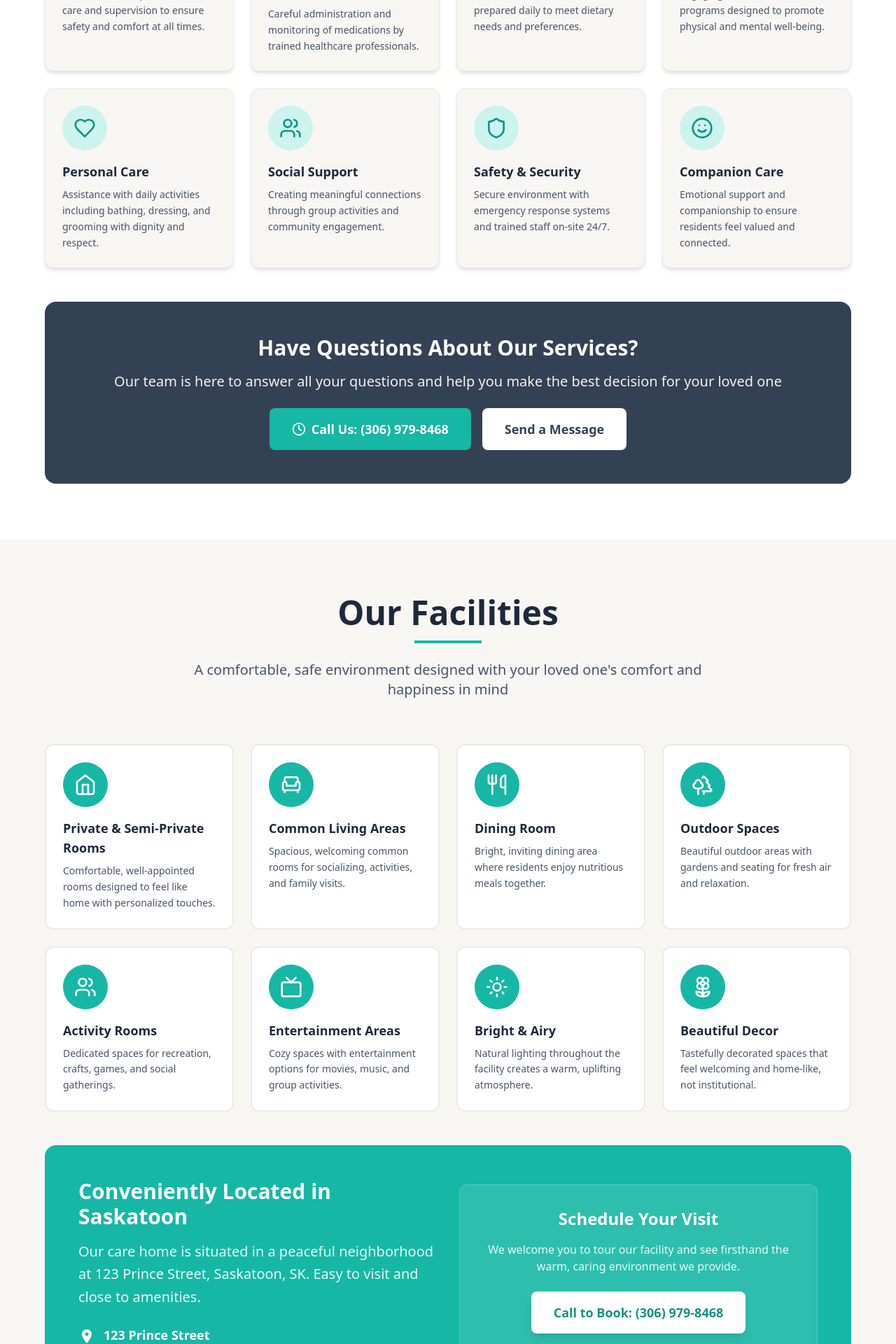
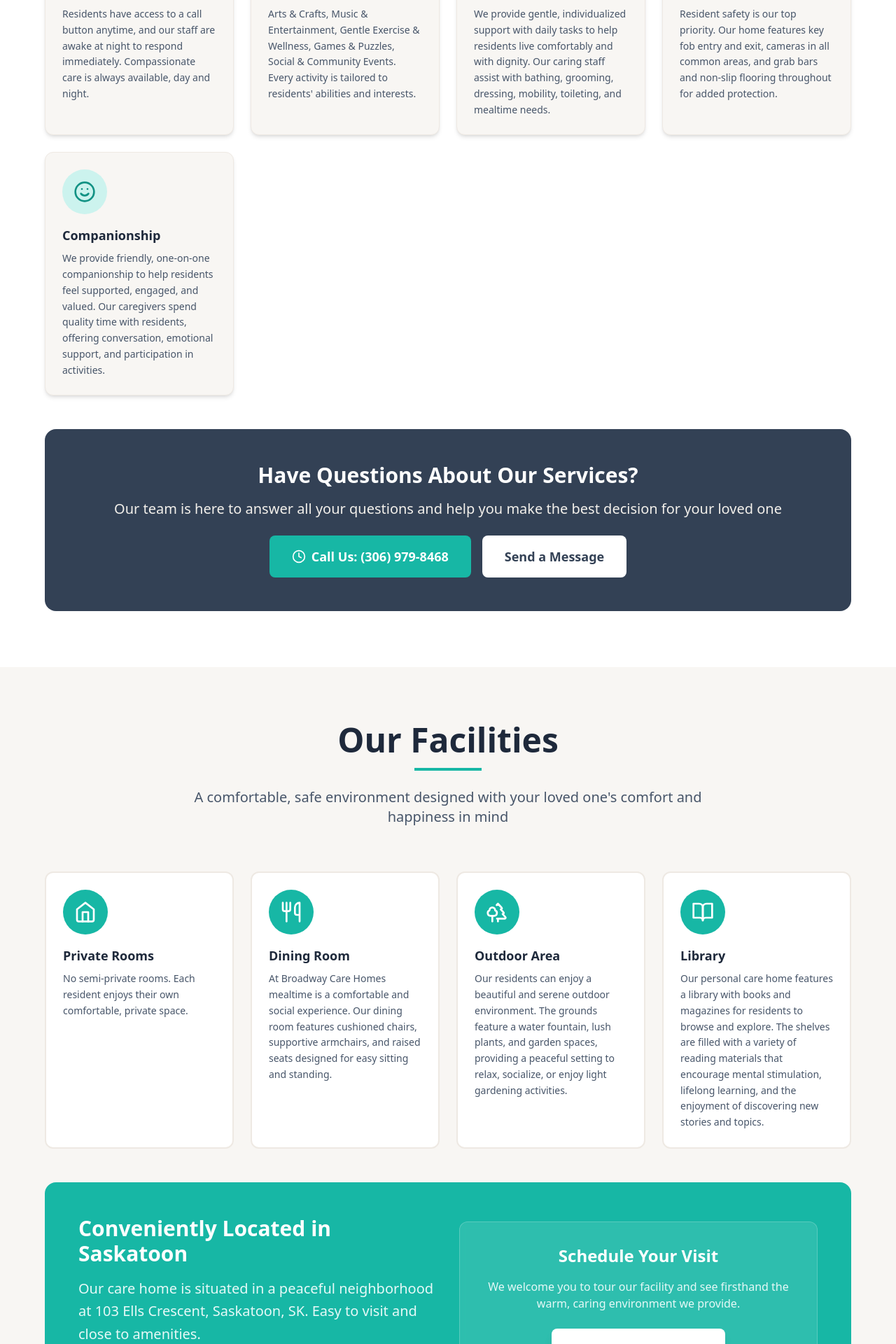
Before and after one commit to ht3886/care-home-website-test, a React (Vite) app: page / in a window 1280 px wide. Shown: the part 2660-4580 px from the top of the page at 70% size. Built offline with nearby package versions, Linux system fonts and the light colour scheme.

Commit message:
Updated Facilities.tsx

```diff
--- a/src/components/Facilities.tsx
+++ b/src/components/Facilities.tsx
@@ -1,47 +1,27 @@
 import React from 'react';
-import { Home, Armchair, Trees, Users, Utensils, Tv, Flower2, Sun } from 'lucide-react';
+import { Home, Utensils, Trees, BookOpen } from 'lucide-react';
 
 const Facilities = () => {
   const facilities = [
     {
       icon: Home,
-      title: 'Private & Semi-Private Rooms',
-      description: 'Comfortable, well-appointed rooms designed to feel like home with personalized touches.'
-    },
-    {
-      icon: Armchair,
-      title: 'Common Living Areas',
-      description: 'Spacious, welcoming common rooms for socializing, activities, and family visits.'
+      title: 'Private Rooms',
+      description: 'No semi-private rooms. Each resident enjoys their own comfortable, private space.'
     },
     {
       icon: Utensils,
       title: 'Dining Room',
-      description: 'Bright, inviting dining area where residents enjoy nutritious meals together.'
+      description: 'At Broadway Care Homes mealtime is a comfortable and social experience. Our dining room features cushioned chairs, supportive armchairs, and raised seats designed for easy sitting and standing.'
     },
     {
       icon: Trees,
-      title: 'Outdoor Spaces',
-      description: 'Beautiful outdoor areas with gardens and seating for fresh air and relaxation.'
+      title: 'Outdoor Area',
+      description: 'Our residents can enjoy a beautiful and serene outdoor environment. The grounds feature a water fountain, lush plants, and garden spaces, providing a peaceful setting to relax, socialize, or enjoy light gardening activities.'
     },
     {
-      icon: Users,
-      title: 'Activity Rooms',
-      description: 'Dedicated spaces for recreation, crafts, games, and social gatherings.'
-    },
-    {
-      icon: Tv,
-      title: 'Entertainment Areas',
-      description: 'Cozy spaces with entertainment options for movies, music, and group activities.'
-    },
-    {
-      icon: Sun,
-      title: 'Bright & Airy',
-      description: 'Natural lighting throughout the facility creates a warm, uplifting atmosphere.'
-    },
-    {
-      icon: Flower2,
-      title: 'Beautiful Decor',
-      description: 'Tastefully decorated spaces that feel welcoming and home-like, not institutional.'
+      icon: BookOpen,
+      title: 'Library',
+      description: 'Our personal care home features a library with books and magazines for residents to browse and explore. The shelves are filled with a variety of reading materials that encourage mental stimulation, lifelong learning, and the enjoyment of discovering new stories and topics.'
     }
   ];
 
@@ -87,7 +67,7 @@ const Facilities = () => {
               <div>
                 <h3 className="text-3xl font-bold mb-4">Conveniently Located in Saskatoon</h3>
                 <p className="text-xl text-teal-50 mb-6 leading-relaxed">
-                  Our care home is situated in a peaceful neighborhood at 123 Prince Street, Saskatoon, SK. Easy to visit and close to amenities.
+                  Our care home is situated in a peaceful neighborhood at 103 Ells Crescent, Saskatoon, SK. Easy to visit and close to amenities.
                 </p>
                 <div className="space-y-3">
                   <div className="flex items-start space-x-3">
@@ -97,7 +77,7 @@ const Facilities = () => {
                       </svg>
                     </div>
                     <div>
-                      <p className="font-semibold text-lg">123 Prince Street</p>
+                      <p className="font-semibold text-lg">103 Ells Crescent</p>
                       <p className="text-teal-50">Saskatoon, SK</p>
                     </div>
                   </div>
@@ -110,10 +90,10 @@ const Facilities = () => {
                   We welcome you to tour our facility and see firsthand the warm, caring environment we provide.
                 </p>
                 <a
-                  href="tel:+13069798468"
+                  href="mailto:info@broadwaycare.ca"
                   className="inline-block bg-white text-teal-600 px-8 py-4 rounded-lg text-lg font-bold hover:bg-cream-100 transition shadow-lg"
                 >
-                  Call to Book: (306) 979-8468
+                  Email to Book a Tour
                 </a>
               </div>
             </div>
--- a/src/components/Services.tsx
+++ b/src/components/Services.tsx
@@ -1,47 +1,32 @@
 import React from 'react';
-import { Clock, Heart, Pill, Utensils, Activity, Users, Shield, Smile } from 'lucide-react';
+import { Clock, Heart, Activity, Shield, Smile } from 'lucide-react';
 
 const Services = () => {
   const services = [
     {
       icon: Clock,
-      title: '24-Hour Care',
-      description: 'Round-the-clock professional care and supervision to ensure safety and comfort at all times.'
-    },
-    {
-      icon: Pill,
-      title: 'Medication Management',
-      description: 'Careful administration and monitoring of medications by trained healthcare professionals.'
-    },
-    {
-      icon: Utensils,
-      title: 'Nutritious Meals',
-      description: 'Delicious, well-balanced meals prepared daily to meet dietary needs and preferences.'
+      title: '24/7 Care',
+      description: 'Residents have access to a call button anytime, and our staff are awake at night to respond immediately. Compassionate care is always available, day and night.'
     },
     {
       icon: Activity,
-      title: 'Activities & Recreation',
-      description: 'Engaging activities and social programs designed to promote physical and mental well-being.'
+      title: 'Activities & Programs',
+      description: 'Arts & Crafts, Music & Entertainment, Gentle Exercise & Wellness, Games & Puzzles, Social & Community Events. Every activity is tailored to residents\' abilities and interests.'
     },
     {
       icon: Heart,
       title: 'Personal Care',
-      description: 'Assistance with daily activities including bathing, dressing, and grooming with dignity and respect.'
-    },
-    {
-      icon: Users,
-      title: 'Social Support',
-      description: 'Creating meaningful connections through group activities and community engagement.'
+      description: 'We provide gentle, individualized support with daily tasks to help residents live comfortably and with dignity. Our caring staff assist with bathing, grooming, dressing, mobility, toileting, and mealtime needs.'
     },
     {
       icon: Shield,
-      title: 'Safety & Security',
-      description: 'Secure environment with emergency response systems and trained staff on-site 24/7.'
+      title: 'Safety and Security',
+      description: 'Resident safety is our top priority. Our home features key fob entry and exit, cameras in all common areas, and grab bars and non-slip flooring throughout for added protection.'
     },
     {
       icon: Smile,
-      title: 'Companion Care',
-      description: 'Emotional support and companionship to ensure residents feel valued and connected.'
+      title: 'Companionship',
+      description: 'We provide friendly, one-on-one companionship to help residents feel supported, engaged, and valued. Our caregivers spend quality time with residents, offering conversation, emotional support, and participation in activities.'
     }
   ];
 
@@ -55,7 +40,7 @@ const Services = () => {
             </h2>
             <div className="w-24 h-1 bg-teal-500 mx-auto mb-6"></div>
             <p className="text-xl text-slate-600 max-w-3xl mx-auto">
-              Comprehensive care services designed to meet the unique needs of each resident
+              Comprehensive care services designed to meet the unique needs of each resident with dignity and respect
             </p>
           </div>
 
```
